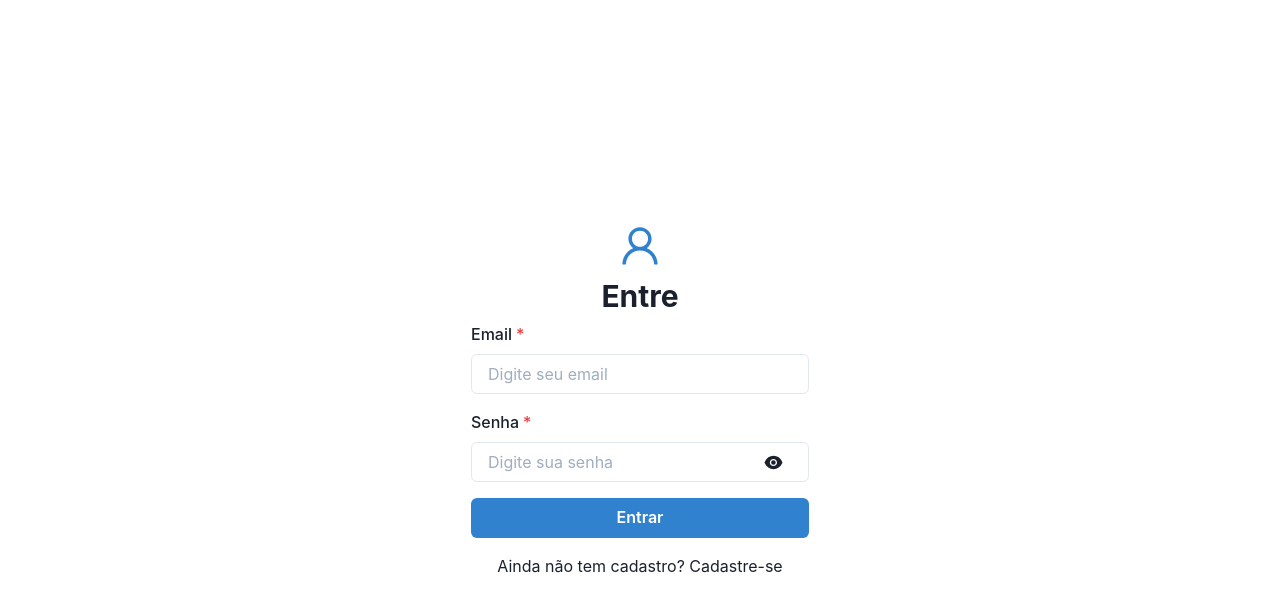
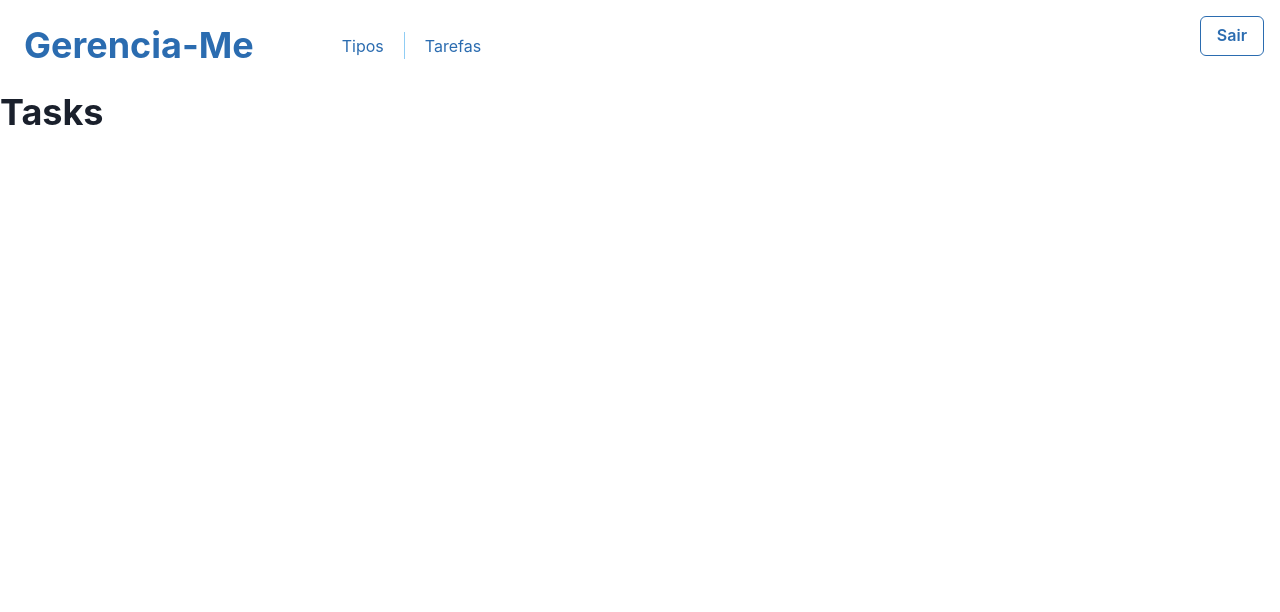
Before and after one commit to felipeemerson/gerencia-me, a React (Create React App) app in the folder client/: page / in a window 1280 px wide. Before the commit this address led to /login. Shown: the top 612 px of the page. Built offline with nearby package versions, Linux system fonts and the light colour scheme; sample sign-in values are in the browser's storage.

Commit message:
Front end: removed react query package. Added AuthContext to handle login and logout

```diff
--- a/client/package.json
+++ b/client/package.json
@@ -16,7 +16,6 @@
     "react": "^17.0.2",
     "react-dom": "^17.0.2",
     "react-icons": "^4.3.1",
-    "react-query": "^3.34.19",
     "react-router-dom": "^6.3.0",
     "react-scripts": "5.0.0",
     "web-vitals": "^2.1.4",
--- a/client/src/App.js
+++ b/client/src/App.js
@@ -5,26 +5,28 @@ import {
   Route,
   Navigate
 } from "react-router-dom";
+import { useAuth } from './contexts/auth.context';
 
 import Header from './components/header/header.component';
-
 import TypesPage from './pages/types/types.component';
 import TasksPage from './pages/tasks/tasks.component';
 import SignInAndSignUpPage from './pages/sign-in-and-sign-up/sign-in-and-sign-up.component';
 
+
 function App() {
-  const login = !true;
+  const auth = useAuth();
+  const { isLoggedIn } = auth;
 
   return (
     <Router>
       {
-        login ? <Header /> : null
+        isLoggedIn ? <Header /> : null
       }
 
       <Routes>
-        <Route path='/types' element={login ? <TypesPage /> : <Navigate to ="/login" />} />
-        <Route path='/' element={login ? <TasksPage /> : <Navigate to ="/login" />} />
-        <Route path='/login' element={login ? <Navigate to ="/" /> : <SignInAndSignUpPage />} />
+        <Route path='/types' element={isLoggedIn ? <TypesPage /> : <Navigate to ="/login" />} />
+        <Route path='/' element={isLoggedIn ? <TasksPage /> : <Navigate to ="/login" />} />
+        <Route path='/login' element={isLoggedIn ? <Navigate to ="/" /> : <SignInAndSignUpPage />} />
       </Routes>
     </Router>
   );
--- /dev/null
+++ b/client/src/api/auth.js
@@ -0,0 +1,10 @@
+import axios from 'axios';
+
+const AUTH_URL = '/api/auth';
+
+export async function doLogin(credentials) {
+    let result = await axios.post(AUTH_URL, credentials);
+    const token = result.data;
+
+    return token;
+}
--- /dev/null
+++ b/client/src/api/users.js
@@ -0,0 +1,21 @@
+import axios from 'axios';
+
+const USERS_URL = '/api/users';
+
+export async function createUser(user) {
+    const { data, headers } = await axios.post(USERS_URL, user);
+
+    return { user: data, token: headers["authorization"] };
+}
+
+export async function getMe(accessToken) {
+    const { data } = await axios({
+        url: USERS_URL + '/me',
+        method: 'get',
+        headers: {
+            "Authorization": accessToken
+        }
+    });
+
+    return data;
+}
--- a/client/src/components/header/header.component.jsx
+++ b/client/src/components/header/header.component.jsx
@@ -1,12 +1,14 @@
 import React from 'react';
 import { Link as NavLink } from 'react-router-dom';
 
+import { useAuth } from '../../contexts/auth.context';
 import { Heading, Box, HStack, Button, Flex, Spacer, StackDivider, Link } from '@chakra-ui/react';
 
 const Header = () => {
+    const auth = useAuth();
+    const { logout } = auth;
 
     return (
-        <div>
         <Flex p='1em' verticalAlign='center'>
             <Box p='0.5em'>
                 <Heading as='h1' size='xl' color='blue.600'>Gerencia-Me</Heading>
@@ -19,10 +21,8 @@ const Header = () => {
 
             <Spacer />
 
-                <Button colorScheme='blue' variant='outline'>Sair</Button>
+            <Button colorScheme='blue' variant='outline' onClick={() => logout()}>Sair</Button>
         </Flex>
-
-        </div>
     );
 }
 
--- /dev/null
+++ b/client/src/contexts/auth.context.js
@@ -0,0 +1,61 @@
+import { createContext, useState, useEffect, useContext } from "react";
+import { doLogin } from "../api/auth";
+import { createUser } from "../api/users";
+
+const AuthContext = createContext({
+    accessToken: undefined,
+    isLoggedIn: false,
+    login: () => {},
+    logout: () => {},
+    createUserAndDoLogin: () => {}
+});
+
+export const AuthProvider = ({ children }) => {
+    const [accessToken, setAccessToken] = useState(null);
+
+
+    useEffect(() => {
+    const storagedToken = localStorage.getItem('accessToken');
+
+    if (storagedToken) {
+        setAccessToken(storagedToken);
+    }
+    }, []);
+
+    async function login(credentials) {
+        await doLogin(credentials)
+            .then(token => {
+                setAccessToken(token);
+                localStorage.setItem('accessToken', token);
+            })
+            .catch(error => console.log('Erro no login: ', error));
+    }
+
+    function logout() {
+        setAccessToken(null);
+        localStorage.removeItem('accessToken');
+    }
+
+    async function createUserAndDoLogin(user) {
+        await createUser(user)
+            .then(({ token }) => {
+                setAccessToken(token);
+                localStorage.setItem('accessToken', token);
+            })
+            .catch(error => console.log('Erro no cadastro: ', error));
+    }
+
+    return (
+        <AuthContext.Provider
+          value={{ isLoggedIn: Boolean(accessToken), accessToken, login, logout, createUserAndDoLogin }}
+        >
+          {children}
+        </AuthContext.Provider>
+      );
+}
+
+export function useAuth() {
+    const context = useContext(AuthContext);
+
+    return context;
+  }
--- a/client/src/index.js
+++ b/client/src/index.js
@@ -4,18 +4,15 @@ import './index.css';
 import App from './App';
 import reportWebVitals from './reportWebVitals';
 import { ChakraProvider } from '@chakra-ui/react';
-import { QueryClientProvider, QueryClient } from 'react-query';
-import { ReactQueryDevtools } from 'react-query/devtools'
 
-const queryClient = new QueryClient();
+import { AuthProvider } from './contexts/auth.context';
 
 ReactDOM.render(
   <React.StrictMode>
     <ChakraProvider>
-      <QueryClientProvider client={queryClient}>
+      <AuthProvider>
         <App />
-        <ReactQueryDevtools initialIsOpen={false} />
-      </QueryClientProvider>
+      </AuthProvider>
     </ChakraProvider>
   </React.StrictMode>,
   document.getElementById('root')
--- a/client/src/pages/sign-in-and-sign-up/sign-in-and-sign-up.component.jsx
+++ b/client/src/pages/sign-in-and-sign-up/sign-in-and-sign-up.component.jsx
@@ -1,6 +1,4 @@
 import React, { useState } from 'react';
-import { useFormik } from 'formik';
-import * as yup from 'yup';
 
 import { Container } from '@chakra-ui/react';
 
--- a/client/src/pages/sign-in-and-sign-up/sign-in-form.component.jsx
+++ b/client/src/pages/sign-in-and-sign-up/sign-in-form.component.jsx
@@ -1,6 +1,8 @@
 import React, { useState } from 'react';
 import { useFormik } from 'formik';
 import * as yup from 'yup';
+
+import { useAuth } from '../../contexts/auth.context';
 
 import  {
     AiOutlineUser,
@@ -34,6 +36,9 @@ const validationSchema = yup.object({
 });
 
 const SignInForm = ({ handleChangePage }) => {
+    const auth = useAuth();
+    const { login } = auth;
+
     const formik = useFormik({
         initialValues: {
             email: '',
@@ -41,7 +46,7 @@ const SignInForm = ({ handleChangePage }) => {
         },
         validationSchema: validationSchema,
         onSubmit: values => {
-            console.log('Valores: ', values);
+            login(values);
         }
     });
 
--- a/client/src/pages/sign-in-and-sign-up/sign-up-form.component.jsx
+++ b/client/src/pages/sign-in-and-sign-up/sign-up-form.component.jsx
@@ -1,6 +1,7 @@
-import React, { useState } from 'react';
+import React from 'react';
 import { useFormik } from 'formik';
 import * as yup from 'yup';
+import { useAuth } from '../../contexts/auth.context';
 
 import  { AiOutlineUserAdd } from 'react-icons/ai';
 
@@ -38,6 +39,9 @@ const validationSchema = yup.object({
 });
 
 const SignUpForm = ({ handleChangePage }) => {
+    const auth = useAuth();
+    const { createUserAndDoLogin } = auth;
+
     const formik = useFormik({
         initialValues: {
             email: '',
@@ -47,7 +51,8 @@ const SignUpForm = ({ handleChangePage }) => {
         },
         validationSchema: validationSchema,
         onSubmit: values => {
-            console.log('Valores: ', values);
+            const {confirmPassword, ...user } = values
+            createUserAndDoLogin(user);
         }
     });
 
```
Also changed, not shown: client/src/api/types.js (+5 -5 lines), 1 other file (tests, documents, lock files or other folders). Lines whose indentation alone changed are shown as unchanged.
